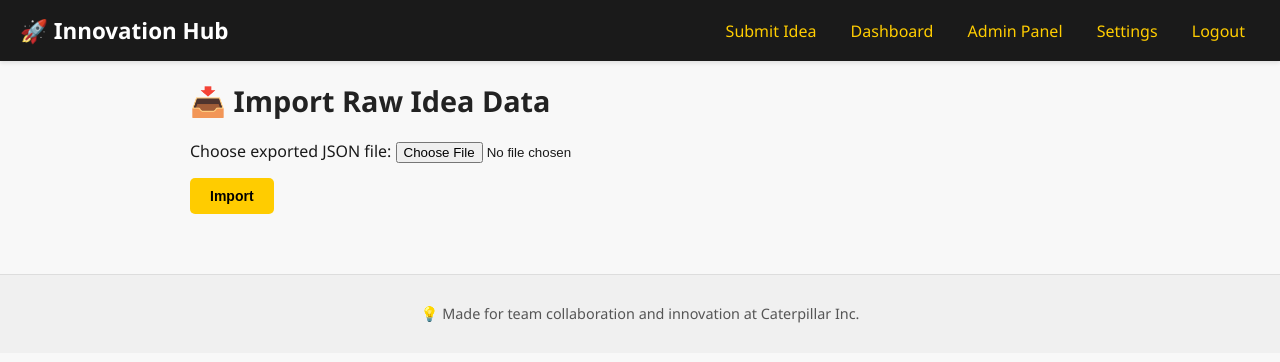
After one commit to siva-sudhan/innovation_portal, a Flask app: page /admin/import in a window 1280 px wide. The commit adds this page. Shown: the top 362 px of the page. Run offline with Flask 3, Linux system fonts and the light colour scheme; the visitor is signed in with stand-in values (Sample User, id 1); some libraries are stand-ins or nearby versions.

Commit message:
added import db feature

```diff
--- a/app/templates/admin/admin_dashboard.html
+++ b/app/templates/admin/admin_dashboard.html
@@ -40,7 +40,8 @@
     </table>
 
     <div class="admin-actions">
-      <a href="{{ url_for('admin.export_all_data') }}" class="btn btn-secondary">📦 Export Raw DB</a>
+        <a href="{{ url_for('admin.export_all_data') }}" class="btn btn-secondary">📤 Export Raw DB</a>
+        <a href="{{ url_for('admin.import_raw_data') }}" class="btn btn-secondary">📥 Import Raw DB</a>
     </div>
   </div>
 
--- /dev/null
+++ b/app/templates/admin/import_data.html
@@ -0,0 +1,16 @@
+{% extends 'base.html' %}
+
+{% block title %}Import Ideas – Admin{% endblock %}
+
+{% block content %}
+  <h2 class="page-heading">📥 Import Raw Idea Data</h2>
+
+  <form method="POST" enctype="multipart/form-data" class="import-form">
+    <input type="hidden" name="csrf_token" value="{{ csrf_token() }}">
+    <div class="form-group">
+      <label for="file">Choose exported JSON file:</label>
+      <input type="file" name="file" accept=".json" required>
+    </div>
+    <button type="submit" class="btn btn-primary">Import</button>
+  </form>
+{% endblock %}
--- a/app/views/admin.py
+++ b/app/views/admin.py
@@ -118,3 +118,52 @@ def export_all_data():
     output.seek(0)
 
     return send_file(output, as_attachment=True, download_name='raw_idea_data.json')
+
+@admin_bp.route('/import', methods=['GET', 'POST'])
+def import_raw_data():
+    from flask_wtf.csrf import validate_csrf
+    from wtforms import ValidationError
+
+    if request.method == 'POST':
+        file = request.files.get('file')
+        csrf_token = request.form.get('csrf_token')
+
+        try:
+            validate_csrf(csrf_token)
+        except ValidationError:
+            flash('Invalid CSRF token.', 'error')
+            return redirect(request.url)
+
+        if not file or not file.filename.endswith('.json'):
+            flash('Please upload a valid JSON file.', 'error')
+            return redirect(request.url)
+
+        try:
+            data = json.load(file)
+            count_added = 0
+            for entry in data:
+                # Avoid inserting if exact title+description already exists
+                if Idea.query.filter_by(title=entry['title'], description=entry['description']).first():
+                    continue
+
+                idea = Idea(
+                    title=entry['title'],
+                    description=entry['description'],
+                    tags=entry.get('tags', ''),
+                    submitter=entry.get('submitter', 'unknown'),
+                    is_anonymous=entry.get('anonymous', False),
+                    timestamp=datetime.fromisoformat(entry['timestamp']),
+                    votes=entry.get('votes', 0)
+                )
+                db.session.add(idea)
+                count_added += 1
+
+            db.session.commit()
+            flash(f'Successfully imported {count_added} new ideas.', 'success')
+
+        except Exception as e:
+            flash(f'Import failed: {str(e)}', 'error')
+
+        return redirect(url_for('admin.admin_dashboard'))
+
+    return render_template('admin/import_data.html')
```
